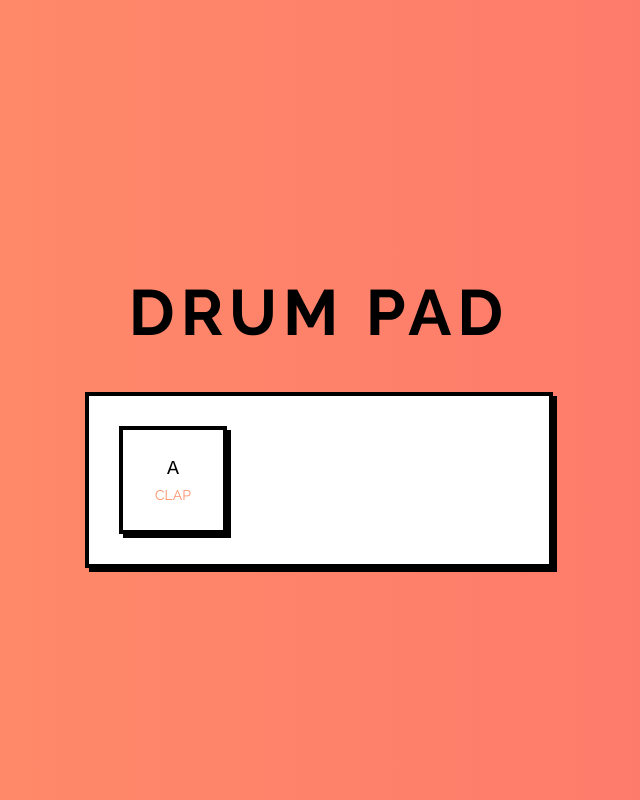
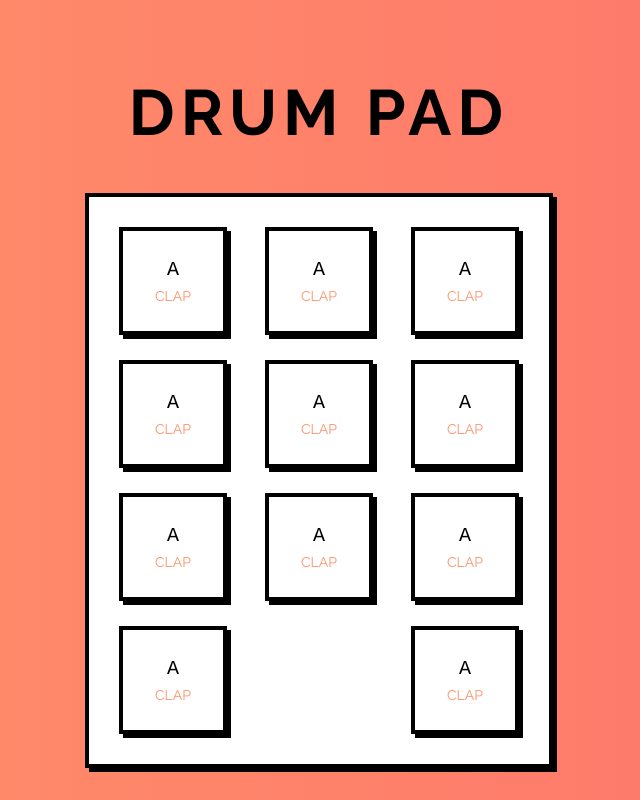
Before and after one commit to Nadir-Bsd/drum-box, a plain HTML site: page index.html in a window 1280 px wide. Shown: the whole page, without its empty margins (321-961 px from the left). Drawn offline with Linux system fonts and the light colour scheme.

Commit message:
UPDATE: html is ready

```diff
--- a/index.html
+++ b/index.html
@@ -9,6 +9,47 @@
     <body>
         <h1>DRUM PAD</h1>
         <div class="pad">
+            <!-- button pad -->
+            <div data-key="65" class="key">
+                <kbd>A</kbd>
+                <span class="sound">clap</span>
+            </div>            <!-- button pad -->
+            <div data-key="65" class="key">
+                <kbd>A</kbd>
+                <span class="sound">clap</span>
+            </div>            <!-- button pad -->
+            <div data-key="65" class="key">
+                <kbd>A</kbd>
+                <span class="sound">clap</span>
+            </div>            <!-- button pad -->
+            <div data-key="65" class="key">
+                <kbd>A</kbd>
+                <span class="sound">clap</span>
+            </div>            <!-- button pad -->
+            <div data-key="65" class="key">
+                <kbd>A</kbd>
+                <span class="sound">clap</span>
+            </div>            <!-- button pad -->
+            <div data-key="65" class="key">
+                <kbd>A</kbd>
+                <span class="sound">clap</span>
+            </div>            <!-- button pad -->
+            <div data-key="65" class="key">
+                <kbd>A</kbd>
+                <span class="sound">clap</span>
+            </div>            <!-- button pad -->
+            <div data-key="65" class="key">
+                <kbd>A</kbd>
+                <span class="sound">clap</span>
+            </div>            <!-- button pad -->
+            <div data-key="65" class="key">
+                <kbd>A</kbd>
+                <span class="sound">clap</span>
+            </div>            <!-- button pad -->
+            <div data-key="65" class="key">
+                <kbd>A</kbd>
+                <span class="sound">clap</span>
+            </div>            <!-- button pad -->
             <div data-key="65" class="key">
                 <kbd>A</kbd>
                 <span class="sound">clap</span>
--- a/script.js
+++ b/script.js
@@ -0,0 +1,5 @@
+// get
+
+// event
+
+// function
--- a/style.css
+++ b/style.css
@@ -19,6 +19,7 @@ h1 {
 .pad {
   width: 400px;
   display: flex;
+  gap: 5px;
   justify-content: space-between;
   flex-wrap: wrap;
   padding: 20px 30px;
```
